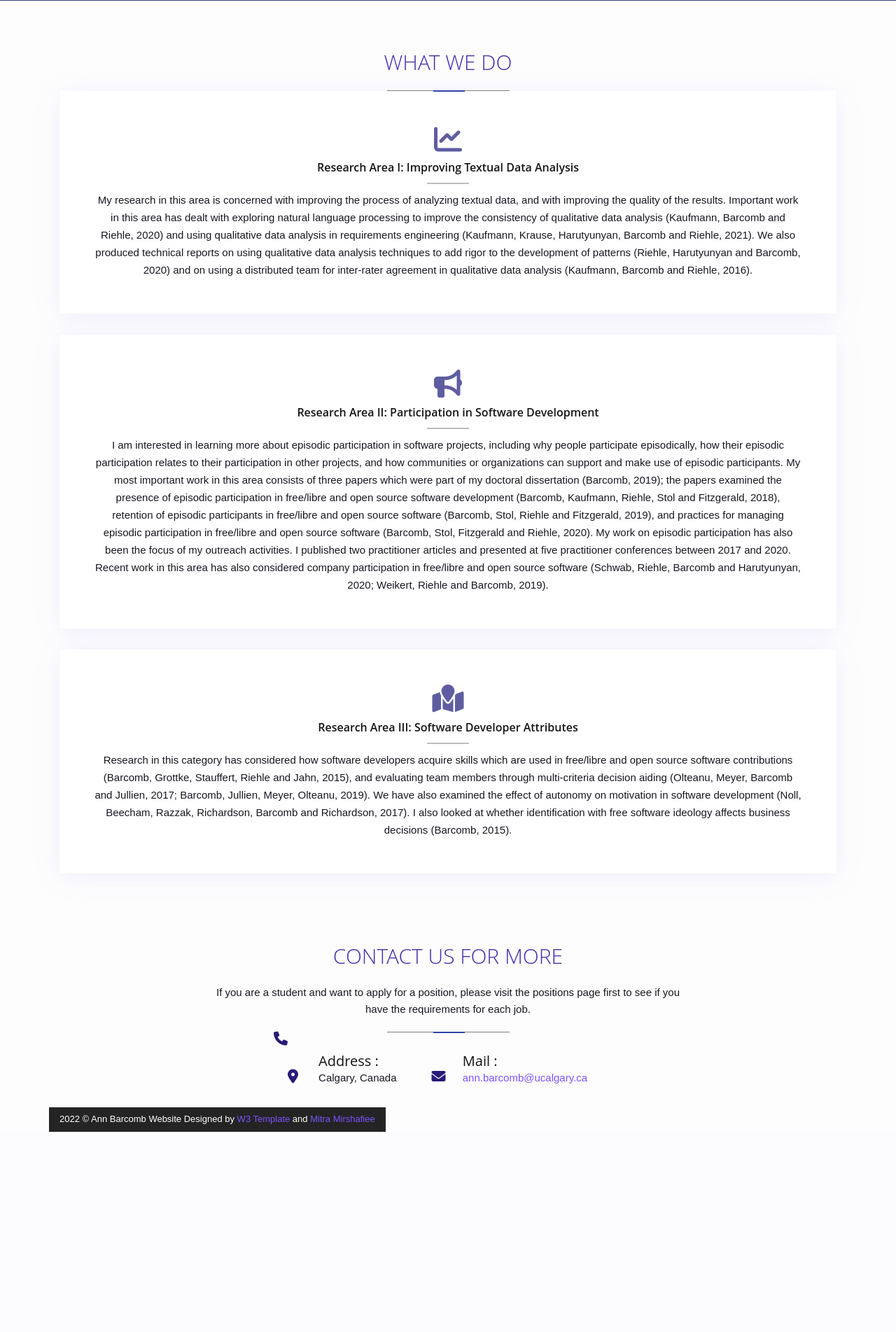
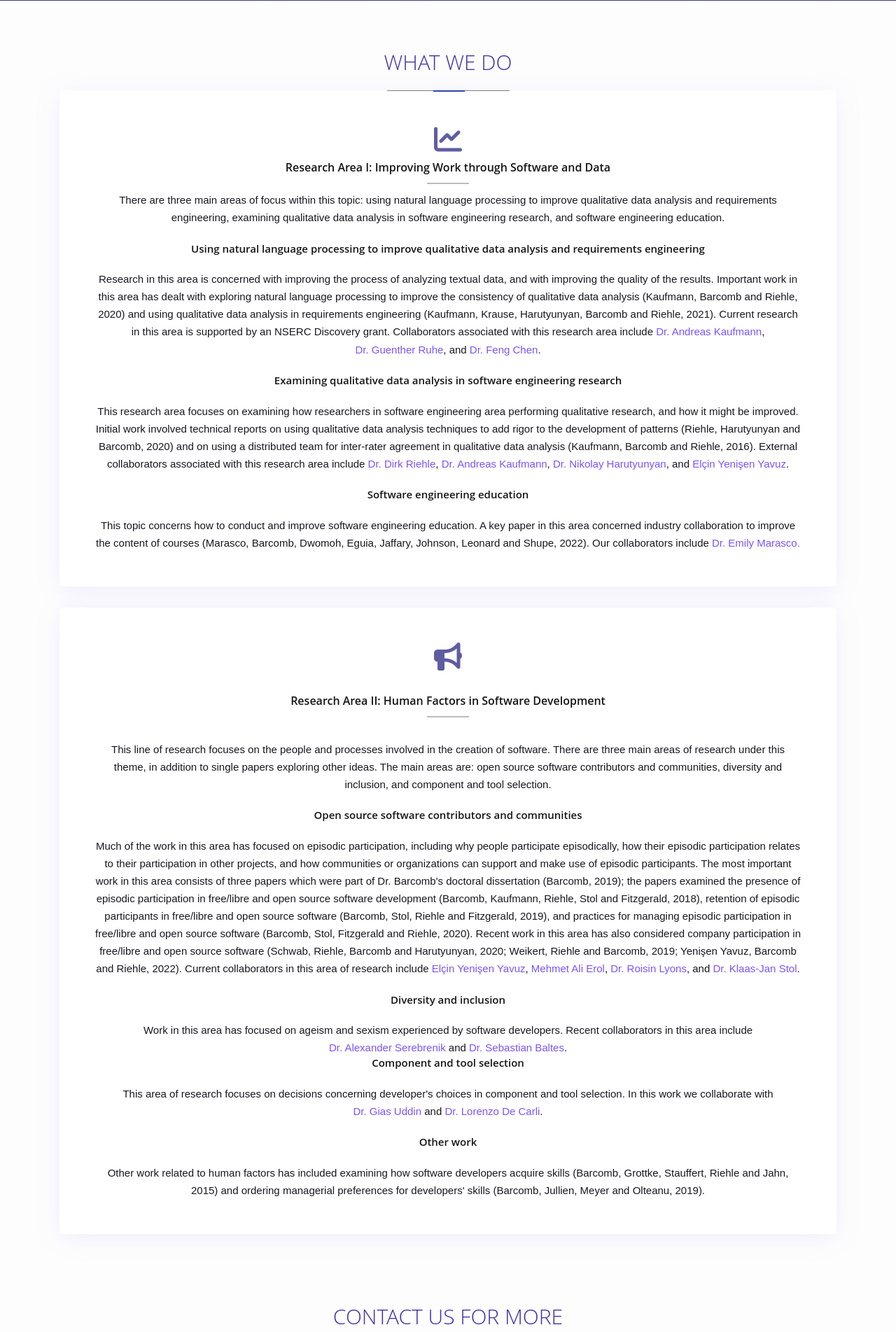
Before and after one commit to mitramir55/publications, a Flask app: template templates/index.html in a window 1280 px wide. Shown: the part 616-2519 px from the top of the page at 70% size. Before the commit the page ends 2233 px from the top, so only its background shows below. Run offline with Flask 3, Linux system fonts and the light colour scheme; the template is opened without the code that fills it, so the values that code supplies are empty; some libraries are stand-ins or nearby versions.

Commit message:
index modified

```diff
--- a/main.py
+++ b/main.py
@@ -59,6 +59,9 @@ def index(**kwargs):
 @app.route('/publications', methods=['GET'])
 def publications(**kwargs):
 
+    """
+    This function scrapes the publications of Dr. Barcomb
+    """
     # Ann Barcomb user id
     user = "1hMBs-8AAAAJ"
     topics_dir_path = "static\\Files\\publications_list.pickle"
--- a/templates/index.html
+++ b/templates/index.html
@@ -36,10 +36,16 @@
         <div class="service-box bg-white text-center">
           <div class="icon"> <i class="fas fa-chart-line"></i> </div>
           <div class="icon-text">
-            <h4 class="title-box">Research Area I: Improving Textual Data Analysis</h4>
+            <h4 class="title-box">Research Area I: Improving Work through Software and Data</h4>
             <p>
-              My research in this area is concerned with improving the process of analyzing textual data, and with improving the quality of the results. Important work in this area has dealt with exploring natural language processing to improve the consistency of qualitative data analysis (Kaufmann, Barcomb and Riehle, 2020) and using qualitative data analysis in requirements engineering (Kaufmann, Krause, Harutyunyan, Barcomb and Riehle, 2021). We also produced technical reports on using qualitative data analysis techniques to add rigor to the development of patterns (Riehle, Harutyunyan and Barcomb, 2020) and on using a distributed team for inter-rater agreement in qualitative data analysis (Kaufmann, Barcomb and Riehle, 2016).
-            </p>
+             There are three main areas of focus within this topic: using natural language processing to improve qualitative data analysis and requirements engineering, examining qualitative data analysis in software engineering research, and software engineering education.
+           </p><br>
+             <h5>Using natural language processing to improve qualitative data analysis and requirements engineering</h5><br>
+           <p>Research in this area is concerned with improving the process of analyzing textual data, and with improving the quality of the results. Important work in this area has dealt with exploring natural language processing to improve the consistency of qualitative data analysis (Kaufmann, Barcomb and Riehle, 2020) and using qualitative data analysis in requirements engineering (Kaufmann, Krause, Harutyunyan, Barcomb and Riehle, 2021). Current research in this area is supported by an NSERC Discovery grant. Collaborators associated with this research area include <a href="https://oss.cs.fau.de/person/kaufmann-andreas/">Dr. Andreas Kaufmann</a>, <a href="https://schulich.ucalgary.ca/contacts/guenther-ruhe">Dr. Guenther Ruhe</a>, and <a href="https://scholar.google.com/citations?user=4kJKgkwAAAAJ&hl=en&oi=sra">Dr. Feng Chen</a>.</p>
+           <br><h5>Examining qualitative data analysis in software engineering research</h5><br>
+           <p>This research area focuses on examining how researchers in software engineering area performing qualitative research, and how it might be improved. Initial work involved technical reports on using qualitative data analysis techniques to add rigor to the development of patterns (Riehle, Harutyunyan and Barcomb, 2020) and on using a distributed team for inter-rater agreement in qualitative data analysis (Kaufmann, Barcomb and Riehle, 2016). External collaborators associated with this research area include <a href="https://oss.cs.fau.de/person/riehle-dirk/">Dr. Dirk Riehle</a>, <a href="https://oss.cs.fau.de/person/kaufmann-andreas/">Dr. Andreas Kaufmann</a>, <a href="https://oss.cs.fau.de/person/harutyunyan-nikolay/">Dr. Nikolay Harutyunyan</a>, and <a href="https://oss.cs.fau.de/person/yenisen-yavuz-elcin/">Elçin Yenişen Yavuz</a>.</p>
+           <br><h5>Software engineering education</h5><br>
+           <p>This topic concerns how to conduct and improve software engineering education. A key paper in this area concerned industry collaboration to improve the content of courses (Marasco, Barcomb, Dwomoh, Eguia, Jaffary, Johnson, Leonard and Shupe, 2022). Our collaborators include <a href="https://schulich.ucalgary.ca/contacts/emily-marasco">Dr. Emily Marasco.</a></p>
           </div>
         </div>
       </div>
@@ -47,15 +53,24 @@
         <div class="service-box bg-white text-center">
           <div class="icon"> <i class="fas fa-bullhorn "></i> </div>
           <div class="icon-text">
-            <h4 class="title-box">Research Area II: Participation in Software Development</h4>
+            <br><h4 class="title-box">Research Area II: Human Factors in Software Development</h4><br>
             <p>
-              I am interested in learning more about episodic participation in software projects, including why people participate episodically, how their episodic participation relates to their participation in other projects, and how communities or organizations can support and make use of episodic participants. My most important work in this area consists of three papers which were part of my doctoral dissertation (Barcomb, 2019); the papers examined the presence of episodic participation in free/libre and open source software development (Barcomb, Kaufmann, Riehle, Stol and Fitzgerald, 2018), retention of episodic participants in free/libre and open source software (Barcomb, Stol, Riehle and Fitzgerald, 2019), and practices for managing episodic participation in free/libre and open source software (Barcomb, Stol, Fitzgerald and Riehle, 2020). My work on episodic participation has also been the focus of my outreach activities. I published two practitioner articles and presented at five practitioner conferences between 2017 and 2020.
-              Recent work in this area has also considered company participation in free/libre and open source software (Schwab, Riehle, Barcomb and Harutyunyan, 2020; Weikert, Riehle and Barcomb, 2019).
+             This line of research focuses on the people and processes involved in the creation of software. There are three main areas of research under this theme, in addition to single papers exploring other ideas. The main areas are: open source software contributors and communities, diversity and inclusion, and component and tool selection.
+           </p>
+           <br><h5>Open source software contributors and communities</h5><br>
+           <p>Much of the work in this area has focused on episodic participation, including why people participate episodically, how their episodic participation relates to their participation in other projects, and how communities or organizations can support and make use of episodic participants. The most important work in this area consists of three papers which were part of Dr. Barcomb's doctoral dissertation (Barcomb, 2019); the papers examined the presence of episodic participation in free/libre and open source software development (Barcomb, Kaufmann, Riehle, Stol and Fitzgerald, 2018), retention of episodic participants in free/libre and open source software (Barcomb, Stol, Riehle and Fitzgerald, 2019), and practices for managing episodic participation in free/libre and open source software (Barcomb, Stol, Fitzgerald and Riehle, 2020).
+              Recent work in this area has also considered company participation in free/libre and open source software (Schwab, Riehle, Barcomb and Harutyunyan, 2020; Weikert, Riehle and Barcomb, 2019; Yenişen Yavuz, Barcomb and Riehle, 2022). Current collaborators in this area of research include <a href="https://oss.cs.fau.de/person/yenisen-yavuz-elcin/">Elçin Yenişen Yavuz</a>, <a href="https://www.linkedin.com/in/mehmetalierol/?originalSubdomain=ie">Mehmet Ali Erol</a>, <a href="https://www.ul.ie/research/dr-roisin-lyons">Dr. Roisin Lyons</a>, and <a href="http://publish.ucc.ie/researchprofiles/D005/kstol">Dr. Klaas-Jan Stol</a>.
             </p>
+            <br><h5>Diversity and inclusion</h5><br>
+           <p>Work in this area has focused on ageism and sexism experienced by software developers. Recent collaborators in this area include <a href="https://www.win.tue.nl/~aserebre/">Dr. Alexander Serebrenik</a> and <a href="https://researchers.adelaide.edu.au/profile/sebastian.baltes">Dr. Sebastian Baltes</a>.
+            <br><h5>Component and tool selection</h5><br>
+           <p>This area of research focuses on decisions concerning developer's choices in component and tool selection. In this work we collaborate with <a href="https://schulich.ucalgary.ca/contacts/gias-uddin">Dr. Gias Uddin</a> and <a href="https://scholar.google.com/citations?user=lFnZ7RkAAAAJ&hl=en&oi=ao">Dr. Lorenzo De Carli</a>.</p>
+           <br><h5>Other work</h5><br>
+           <p>Other work related to human factors has included examining how software developers acquire skills (Barcomb, Grottke, Stauffert, Riehle and Jahn, 2015) and ordering managerial preferences for developers' skills (Barcomb, Jullien, Meyer and Olteanu, 2019).</p>
           </div>
         </div>
       </div>
-      <div class="col-lg-12 col-md-6 col-sm-12 col-xs-12 mb-30">
+    <!--  <div class="col-lg-12 col-md-6 col-sm-12 col-xs-12 mb-30">
         <div class="service-box bg-white text-center">
           <div class="icon"> <i class="fas fa-map-marked"></i> </div>
           <div class="icon-text">
@@ -66,7 +81,6 @@
           </div>
         </div>
       </div>
-      <!--
       <div class="col-lg-4 col-md-6 col-sm-12 col-xs-12 mb-30">
         <div class="service-box bg-white text-center">
           <div class="icon"> <i class="fas fa-bug"></i> </div>
```
Also changed, not shown: 1 other file.
